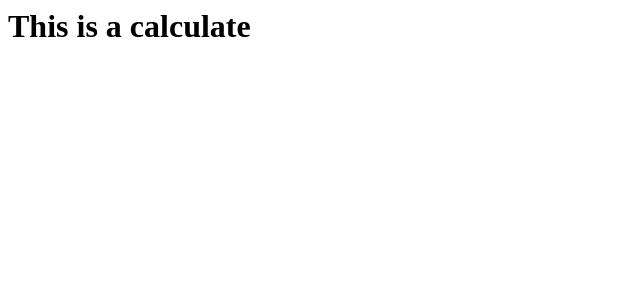
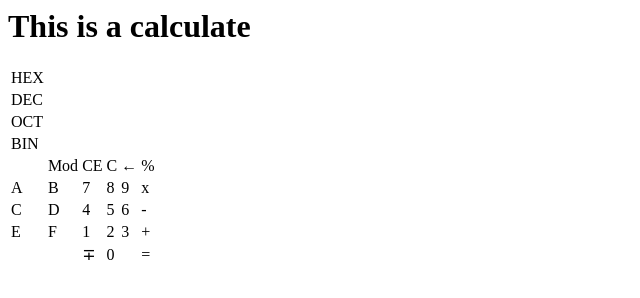
Before and after one commit to archiexdex/webHW1, a plain HTML site: page index.html in a window 1280 px wide. Shown: the whole page, without its empty margins (0-640 px from the left). Drawn offline with Linux system fonts and the light colour scheme.

Commit message:
1. Add Table

```diff
--- a/index.html
+++ b/index.html
@@ -8,5 +8,66 @@
 </head>
 <body>
   <h1>This is a calculate</h1>
+  <table>
+    <thead>
+
+    </thead>
+    <tbody>
+      <tr>
+        <td>HEX</td>
+      </tr>
+      <tr>
+        <td>DEC</td>
+      </tr>
+      <tr>
+        <td>OCT</td>
+      </tr>
+      <tr>
+        <td>BIN</td>
+      </tr>
+
+      <tr>
+        <td></td>
+        <td>Mod</td>
+        <td>CE</td>
+        <td>C</td>
+        <td>&larr;</td>
+        <td>%</td>
+      </tr>
+      <tr>
+        <td>A</td>
+        <td>B</td>
+        <td>7</td>
+        <td>8</td>
+        <td>9</td>
+        <td>x</td>
+      </tr>
+      <tr>
+        <td>C</td>
+        <td>D</td>
+        <td>4</td>
+        <td>5</td>
+        <td>6</td>
+        <td>-</td>
+      </tr>
+      <tr>
+        <td>E</td>
+        <td>F</td>
+        <td>1</td>
+        <td>2</td>
+        <td>3</td>
+        <td>+</td>
+      </tr>
+      <tr>
+        <td></td>
+        <td></td>
+        <td>&#8723;</td>
+        <td>0</td>
+        <td></td>
+        <td>=</td>
+      </tr>
+    </tbody>
+
+  </table>
 </body>
 </html>
```
